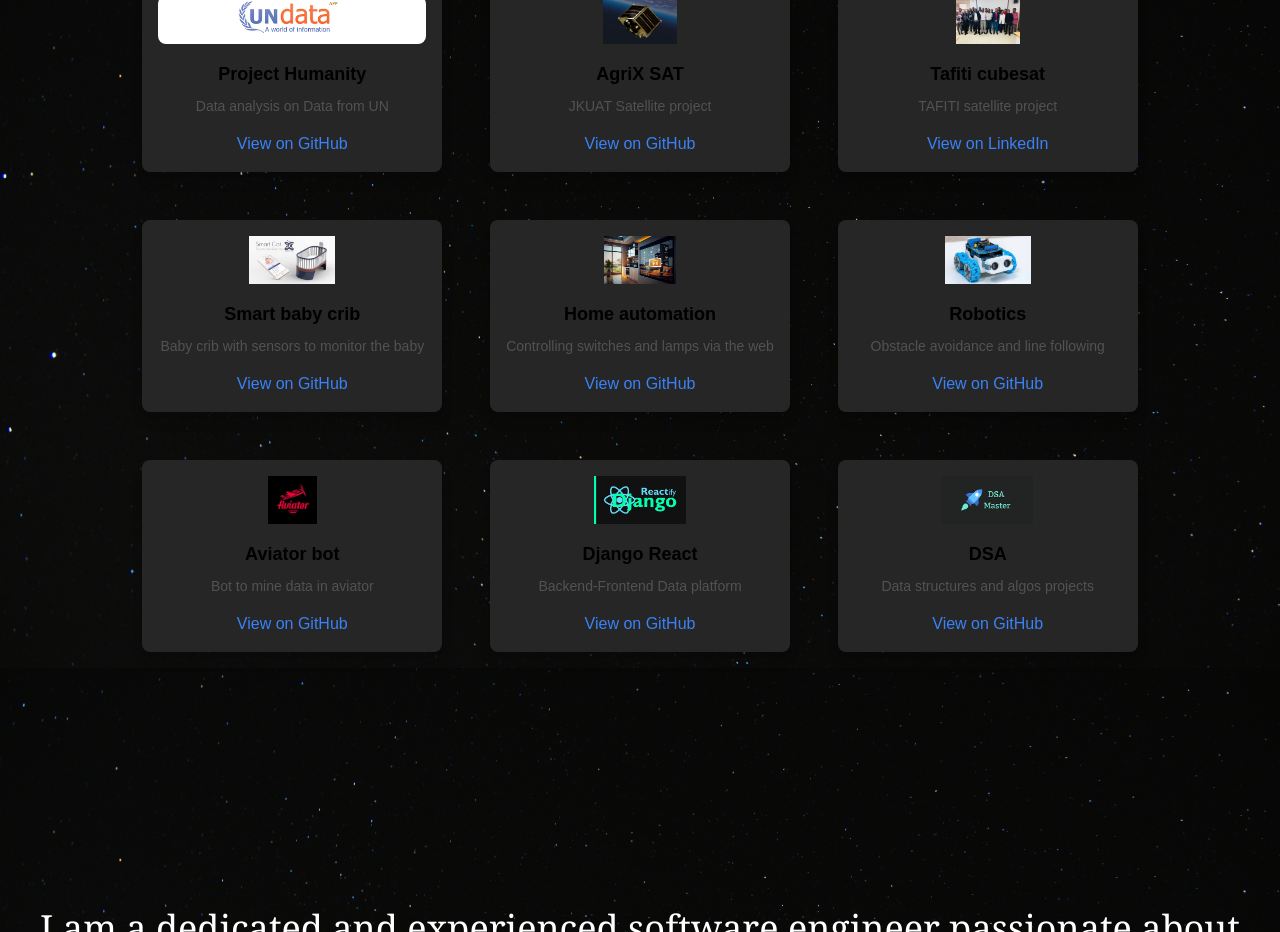
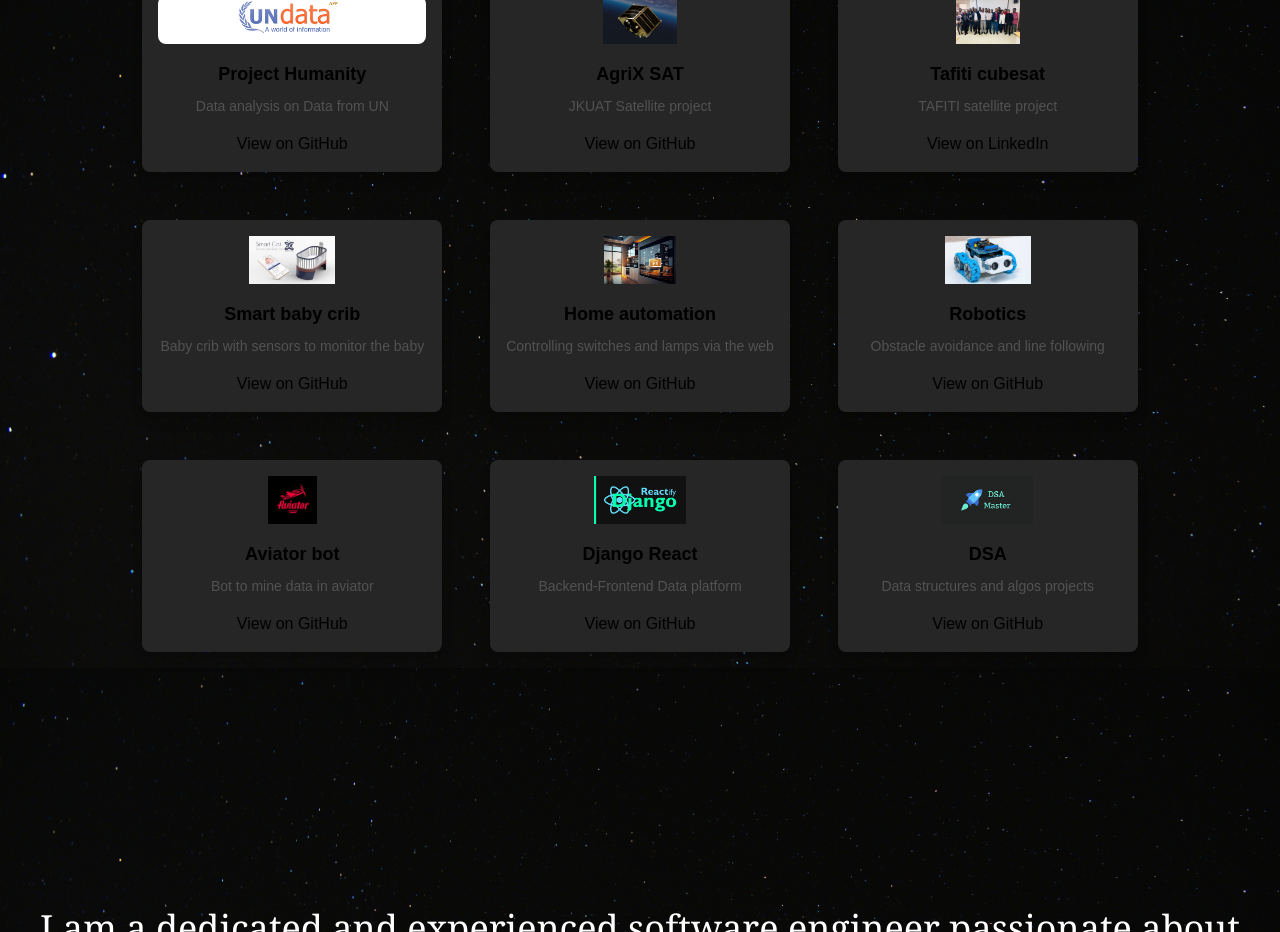
Before and after one commit to franfreezy/DevFrandel, a React (Vite) app in the folder devportfolio/: page / in a window 1280 px wide. Shown: the part 900-1832 px from the top of the page. Built offline with nearby package versions, Linux system fonts and the light colour scheme.

Commit message:
updated colours and mobile view

```diff
--- a/devportfolio/src/App.jsx
+++ b/devportfolio/src/App.jsx
@@ -132,8 +132,8 @@ export default function App() {
 
       <div id="projects" className="h-3/4 w-full bg-cover bg-center flex items-center justify-center flex-col p-4" style={{ backgroundImage: "url('/assets/img3.jpg')" }}>
 
-  <div className="block sm:hidden w-full">
-    <ul className="space-y-2">
+  <div className="block sm:hidden w-full mt-8">
+    <ul className="space-y-4">
       <li className="bg-white text-black p- rounded-lg shadow-lg">
         <a href="https://github.com/franfreezy/dataScience" target="_blank" className="no-underline">Project Humanity</a>
       </li>
@@ -170,56 +170,56 @@ export default function App() {
       <img src="/assets/undata.png" alt="UN data" className="w-full h-12 object-cover rounded-lg" />
       <h2 className="mt-4 text-lg font-semibold">Project Humanity</h2>
       <p className="mt-2 text-sm text-gray-600">Data analysis on Data from UN</p>
-      <a href="https://github.com/franfreezy/dataScience" target="_blank" className="mt-4 text-blue-500 no-underline">View on GitHub</a>
+      <a href="https://github.com/franfreezy/dataScience" target="_blank" className="mt-4 text-black-500 no-underline">View on GitHub</a>
     </div>
     <div className="bg-gray-800 p-4 rounded-lg shadow-lg flex flex-col items-center h-48">
       <img src="/assets/agrisat.png" alt="AgriX sat" className="w-full h-12 object-contain rounded-lg" />
       <h2 className="mt-4 text-lg font-semibold">AgriX SAT</h2>
       <p className="mt-2 text-sm text-gray-600">JKUAT Satellite project </p>
-      <a href="https://github.com/CommsJKUAT/AgroXSAT" target="_blank" className="mt-4 text-blue-500 no-underline">View on GitHub</a>
+      <a href="https://github.com/CommsJKUAT/AgroXSAT" target="_blank" className="mt-4 text-black-500 no-underline">View on GitHub</a>
     </div>
     <div className="bg-gray-800 p-4 rounded-lg shadow-lg flex flex-col items-center h-48">
       <img src="/assets/tafiti.jpeg" alt="Tafiti" className="w-full h-12 object-contain rounded-lg" />
       <h2 className="mt-4 text-lg font-semibold">Tafiti cubesat</h2>
       <p className="mt-2 text-sm text-gray-600">TAFITI satellite project</p>
-      <a href="https://www.linkedin.com/company/tafiti-cubesat/" target="_blank" className="mt-4 text-blue-500 no-underline">View on LinkedIn</a>
+      <a href="https://www.linkedin.com/company/tafiti-cubesat/" target="_blank" className="mt-4 text-black-500 no-underline">View on LinkedIn</a>
     </div>
 
     <div className="bg-gray-800 p-4 rounded-lg shadow-lg flex flex-col items-center h-48">
       <img src="/assets/babycrib.jpeg" alt="babycrib" className="w-full h-12 object-contain rounded-lg" />
       <h2 className="mt-4 text-lg font-semibold">Smart baby crib</h2>
       <p className="mt-2 text-sm text-gray-600">Baby crib with sensors to monitor the baby </p>
-      <a href="https://github.com/franfreezy" target="_blank" className="mt-4 text-blue-500 no-underline">View on GitHub</a>
+      <a href="https://github.com/franfreezy" target="_blank" className="mt-4 text-black-500 no-underline">View on GitHub</a>
     </div>
     <div className="bg-gray-800 p-4 rounded-lg shadow-lg flex flex-col items-center h-48">
       <img src="/assets/homeauto.jpeg" alt="HomeAuto" className="w-full h-12 object-contain rounded-lg" />
       <h2 className="mt-4 text-lg font-semibold">Home automation</h2>
       <p className="mt-2 text-sm text-gray-600">Controlling switches and lamps via the web</p>
-      <a href="https://github.com/franfreezy" target="_blank" className="mt-4 text-blue-500 no-underline">View on GitHub</a>
+      <a href="https://github.com/franfreezy" target="_blank" className="mt-4 text-black-500 no-underline">View on GitHub</a>
     </div>
     <div className="bg-gray-800 p-4 rounded-lg shadow-lg flex flex-col items-center h-48">
       <img src="/assets/robot.jpeg" alt="Robotics" className="w-full h-12 object-contain rounded-lg" />
       <h2 className="mt-4 text-lg font-semibold">Robotics</h2>
       <p className="mt-2 text-sm text-gray-600">Obstacle avoidance and line following</p>
-      <a href="https://github.com/franfreezy" target="_blank" className="mt-4 text-blue-500 no-underline">View on GitHub</a>
+      <a href="https://github.com/franfreezy" target="_blank" className="mt-4 text-black-500 no-underline">View on GitHub</a>
     </div>
     <div className="bg-gray-800 p-4 rounded-lg shadow-lg flex flex-col items-center h-48">
       <img src="/assets/aviator.jpeg" alt="Aviator" className="w-full h-12 object-contain rounded-lg" />
       <h2 className="mt-4 text-lg font-semibold">Aviator bot</h2>
       <p className="mt-2 text-sm text-gray-600">Bot to mine data in aviator</p>
-      <a href="https://github.com/franfreezy/AviatorBot" target="_blank" className="mt-4 text-blue-500 no-underline">View on GitHub</a>
+      <a href="https://github.com/franfreezy/AviatorBot" target="_blank" className="mt-4 text-black-500 no-underline">View on GitHub</a>
     </div>
     <div className="bg-gray-800 p-4 rounded-lg shadow-lg flex flex-col items-center h-48">
       <img src="/assets/reactdjango.png" alt="Data platform" className="w-full h-12 object-contain rounded-lg" />
       <h2 className="mt-4 text-lg font-semibold">Django React</h2>
       <p className="mt-2 text-sm text-gray-600">Backend-Frontend Data platform</p>
-      <a href="https://github.com/franfreezy/FinancialAndMacroeconomicPlatform" target="_blank" className="mt-4 text-blue-500 no-underline">View on GitHub</a>
+      <a href="https://github.com/franfreezy/FinancialAndMacroeconomicPlatform" target="_blank" className="mt-4 text-black-500 no-underline">View on GitHub</a>
     </div>
     <div className="bg-gray-800 p-4 rounded-lg shadow-lg flex flex-col items-center h-48">
       <img src="/assets/dsa.png" alt="DSA" className="w-full h-12 object-contain rounded-lg" />
       <h2 className="mt-4 text-lg font-semibold">DSA</h2>
       <p className="mt-2 text-sm text-gray-600">Data structures and algos projects</p>
-      <a href="https://github.com/franfreezy/DSA2.0" target="_blank" className="mt-4 text-blue-500 no-underline">View on GitHub</a>
+      <a href="https://github.com/franfreezy/DSA2.0" target="_blank" className="mt-4 text-black-500 no-underline">View on GitHub</a>
     </div>
 
   </div>
```
